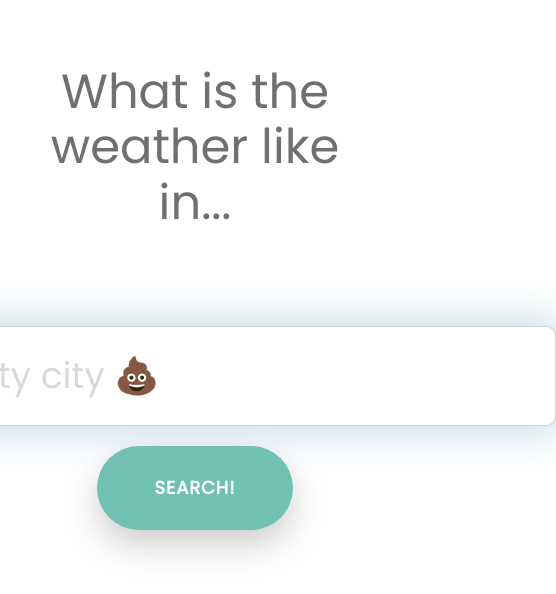
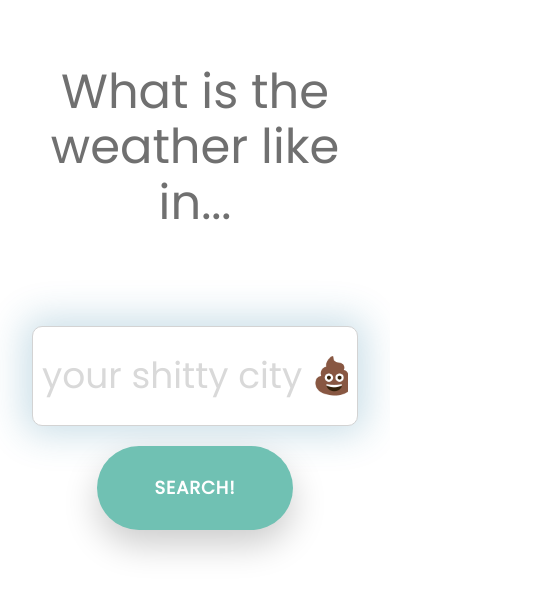
Before and after one commit to pol-milian/honest-weather, a React (Create React App) app: page / in a window 390 px wide. Shown: the top 594 px of the page, 556 px wide, since content can reach past the window. Built offline with nearby package versions, Linux system fonts and the light colour scheme.

Commit message:
media queries

```diff
--- a/src/components/Search.tsx
+++ b/src/components/Search.tsx
@@ -21,6 +21,9 @@ const Input = styled.input`
   box-shadow: 0 0 1em 0.25em rgba(36, 123, 160, 0.23);
   &::placeholder {
     color: #d9d9d9;
+  }
+  @media only screen and (max-width: 500px) {
+    width: 100%;
   }
 `;
 
@@ -74,7 +77,7 @@ const Search = ({ onSubmit}: Props) => {
 
       <SearchButton type="button" onClick={handleSubmit}>
         SEARCH!
-        </SearchButton>
+      </SearchButton>
     </Wrapper >
   )
 }
```
